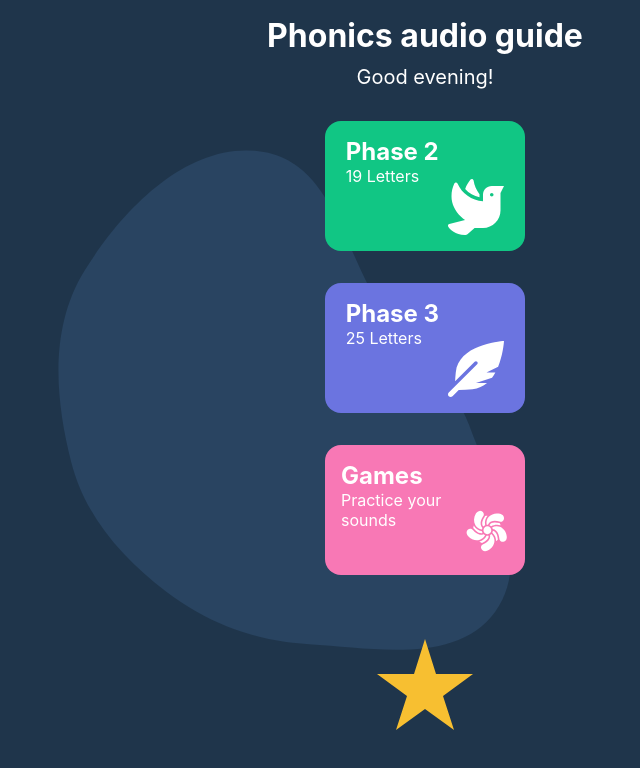
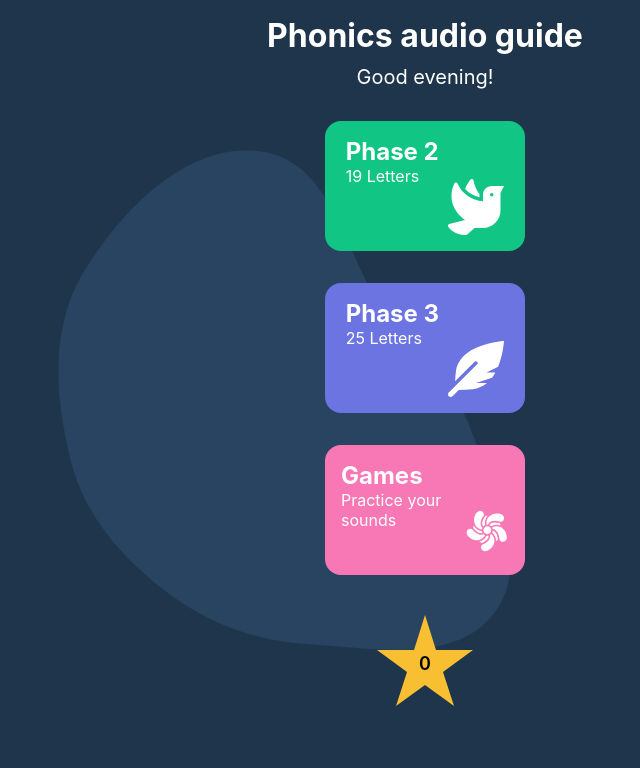
Before and after one commit to hellodeborahuk/buzzphonics, a React (Create React App) app: page / in a window 1280 px wide. Shown: the top 768 px of the page, without its empty margins (215-855 px from the left). Built offline with nearby package versions, Linux system fonts and the light colour scheme.

Commit message:
Tidied useState

```diff
--- a/src/App.css
+++ b/src/App.css
@@ -57,7 +57,7 @@ header {
 }
 
 .home-section {
-  padding-bottom: 2em;
+  padding-bottom: 0.5em;
 }
 
 .phase-two, .phase-three, .quiz-button, .game-button  {
--- a/src/components/Games.js
+++ b/src/components/Games.js
@@ -1,5 +1,6 @@
 import { Link, useNavigate } from "react-router-dom";
 import {MdArrowBackIosNew } from "react-icons/md"
+import Points from "./Points";
 
 const Games = () => {
     const navigate = useNavigate()
@@ -20,6 +21,7 @@ const Games = () => {
                         <p>Phase 2</p>
                    </div>
                   </Link>
+                  <Points />
         </section>
      );
 }
--- a/src/components/PointsProvider.js
+++ b/src/components/PointsProvider.js
@@ -4,10 +4,7 @@ export const pointsContext = createContext();
 
 const PointsProvider = (props) => {
     const [points, setPoints] = useState(() => {
-        // getting stored value
-        const savedPoints = localStorage.getItem("points");
-        const initialValue = JSON.parse(savedPoints);
-        return initialValue || "";
+        return localStorage.getItem("points") || 0
       });
 
 
```
